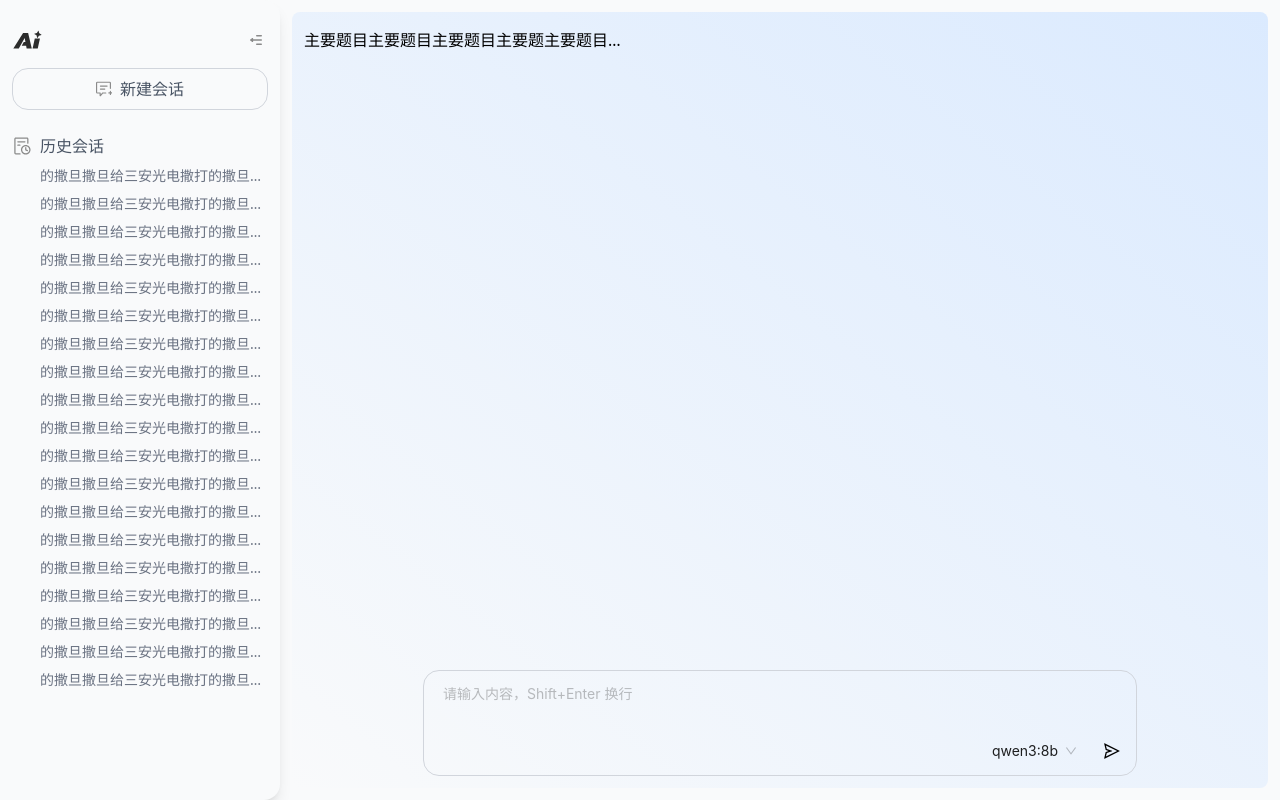
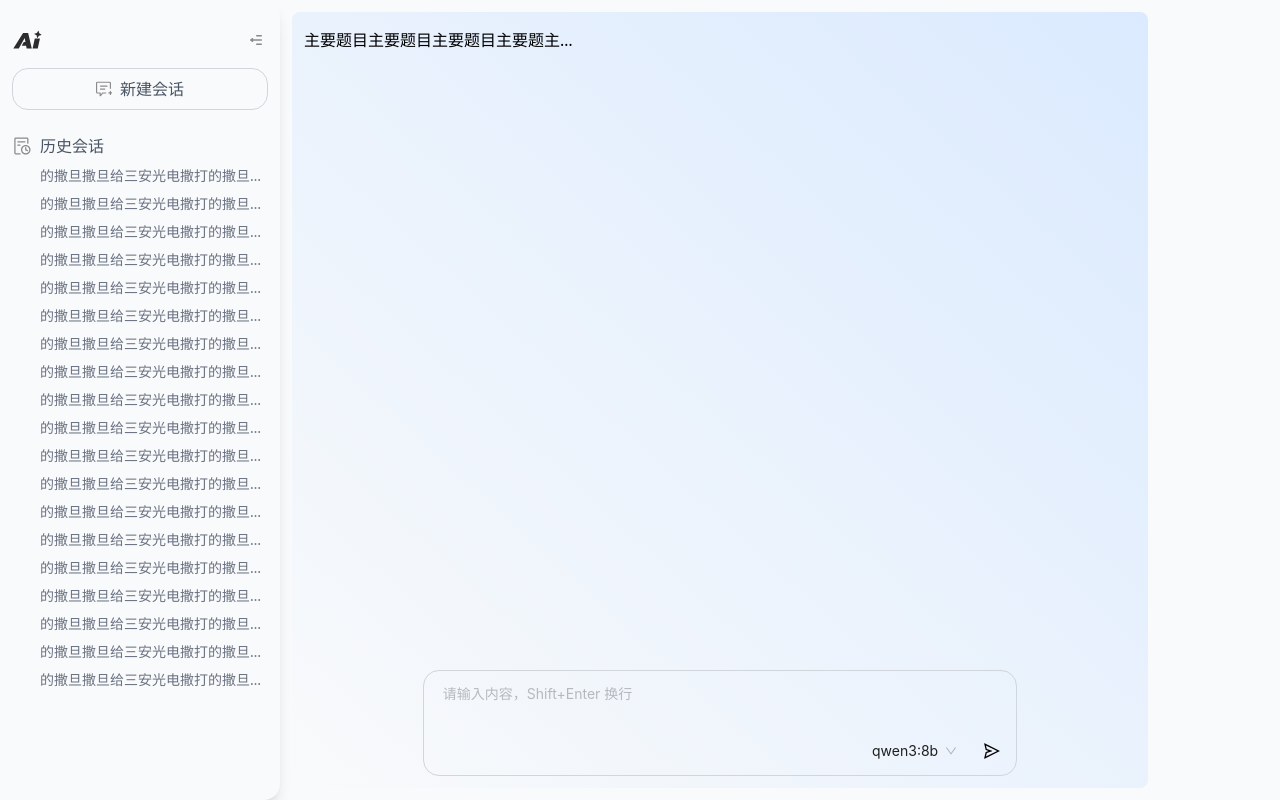
Before and after one commit to ShengYanFire/ai-agent-web, a React (Vite) app: page / in a window 1280 px wide. Built offline with nearby package versions, Linux system fonts and the light colour scheme.

Commit message:
布局调整

```diff
--- a/src/App.tsx
+++ b/src/App.tsx
@@ -33,7 +33,7 @@ function App() {
 
   return <>
     <div className='w-screen h-screen flex bg-gray-50'>
-      <div className={`layout-transition ${!isCollapsed ? 'w-70' : 'w-0'} absolute rounded-tr-2xl rounded-br-2xl bg-gray-50 z-1 h-full shadow-lg lg:relative`}>
+      <div className={`layout-transition ${!isCollapsed ? 'w-70' : 'w-0'} h-full absolute rounded-tr-2xl rounded-br-2xl bg-gray-50 z-1 shadow-lg lg:relative`}>
         <div className='flex flex-col p-3 pt-6 pb-6 h-full'>
           <div className='overflow-hidden'>
             <div className='flex justify-between items-center'>
@@ -59,14 +59,14 @@ function App() {
             </div>
           </div>
 
-          <div className='scrollbar-hide flex-1 overflow-auto'>
+          <div className='scrollbar-hide overflow-auto'>
             <HistoryList />
           </div>
         </div>
       </div>
 
       <div
-        className='layout-transition flex-1 overflow-auto flex flex-col m-3 p-3 rounded-lg bg-gradient-to-tr form-white to-blue-100'
+        className='layout-transition overflow-auto flex flex-col m-3 p-3 rounded-lg bg-gradient-to-tr form-white to-blue-100'
         onClick={() => { if (window.innerWidth < 1024) setIsCollapsed(true) }}
       >
         <div className='flex'>
@@ -90,13 +90,13 @@ function App() {
           <div className='flex-2'></div>
         </div>
 
-        <div className='flex-1 flex'>
+        <div className='overflow-auto flex h-full'>
           <div className='flex-1'></div>
-          <div className='flex-6 flex flex-col'>
-            <div className='scrollbar-hide h-full overflow-auto mt-3 mb-3'>
+          <div className='flex-5 flex flex-col'>
+            <div className='scrollbar-hide flex-1 overflow-auto  mb-3'>
               {historyList.map((item, index) => <>
-                <div>{item.req.prompt}</div>
-                <div>{item.res.map((res, index) => res.response)}</div>
+                <div className='mt-3'>{item.req.prompt}</div>
+                <div className='mt-3'>{item.res.map((res, index) => res.response)}</div>
               </>)}
             </div>
             <ChatInput post={post} status={status} abort={abort} />
```
